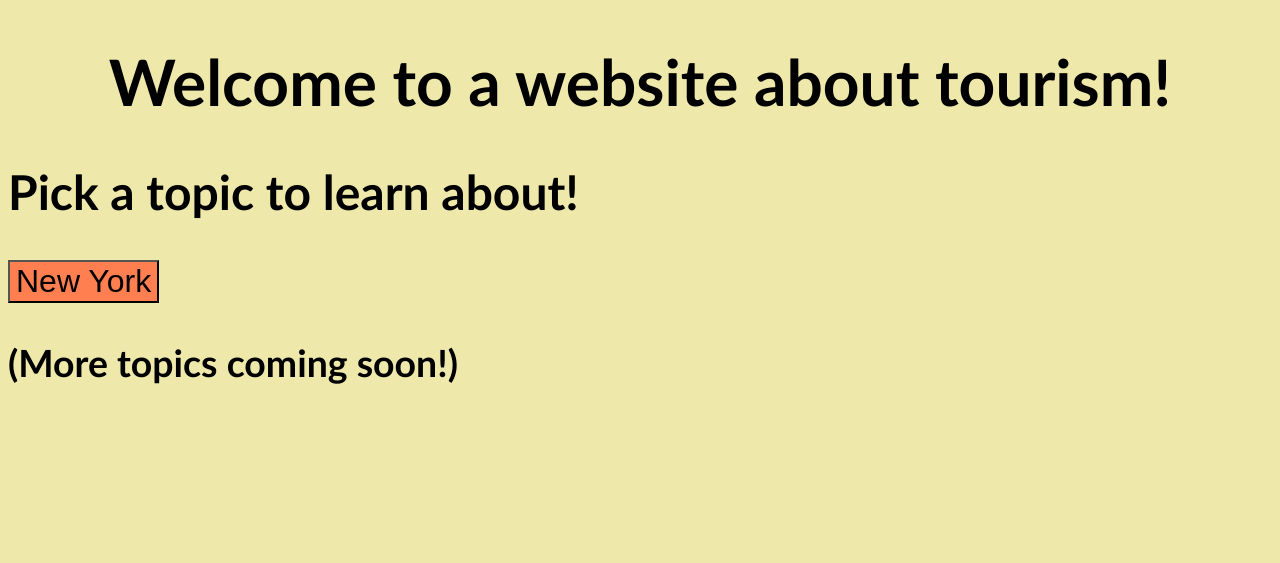
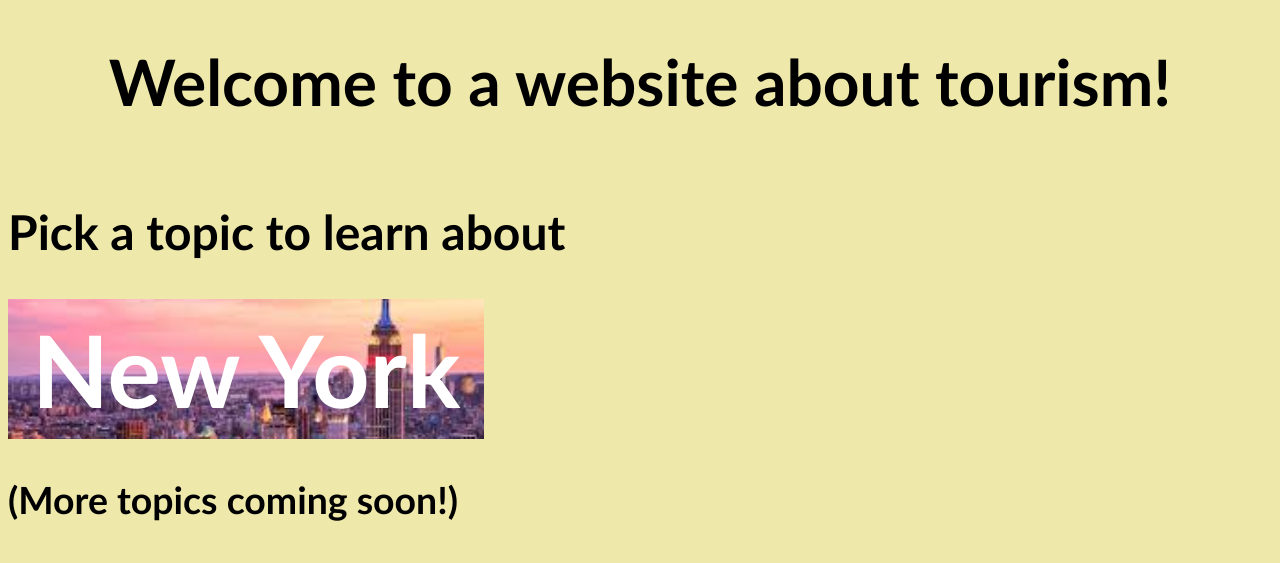
Before and after one commit to e-wik/Konsept_utv, a plain HTML site: page HTML/Tourism assignment.html in a window 1280 px wide. Drawn offline with Linux system fonts and the light colour scheme.

Commit message:
comitting

```diff
--- a/CSS/(TourismWebS)NewYork.css
+++ b/CSS/(TourismWebS)NewYork.css
@@ -1,3 +1,10 @@
+
+.container{
+    display: flex;
+    flex-direction: column;
+}
+
+
 body{
     background-color: salmon;
     text-align: left;
@@ -6,7 +13,13 @@ body{
 }
 
 h1{
-    font-size: xxx-large;
+    font-size: 200px;
     font-style: italic;
-    text-align: left;
+    text-align: top-left;
+    margin: 0%;
+    color:aliceblue;
+    background-image: url("../Bilder/New Yooooooork.jpeg");
+    background-position-y: -150px;
+    background-size: cover;
+    height: 80vh;
 }
--- a/CSS/Tourismwebsite.css
+++ b/CSS/Tourismwebsite.css
@@ -1,3 +1,34 @@
+.container{
+    display: flex;
+    flex-direction: column;
+}
+
+.buttons {
+  display: flex;
+  justify-content: left;
+  align-items: left;
+  gap: 16px;
+}
+
+.btn {
+  display: inline-block;
+  padding: 10px 24px;
+  font-size: 100px;
+  background-color: salmon;
+  background-image: url("../Bilder/New Yooooooork.jpeg");
+  background-position-y: -70px;
+  background-size: cover;
+  color: #fff;
+  text-decoration: none;
+  font-weight: bold;
+  transition: background 0.2s;
+  cursor: pointer;
+}
+
+.btn:hover {
+  background-color: darksalmon;
+}
+
 body{
     background-color: palegoldenrod;
     font-family: 'Gill Sans', 'Gill Sans MT', Calibri, 'Trebuchet MS', sans-serif;
@@ -12,8 +43,3 @@ h1{
 h2{
     text-align: left;
 }
-button{
-    background-color:coral;
-    text-align: left;
-    font-size: xx-large;
-}
--- a/HTML/Tourism assignment.html
+++ b/HTML/Tourism assignment.html
@@ -8,8 +8,9 @@
 </head>
 
 <h1>Welcome to a website about tourism!</h1>
-<div></div>
-<h2>Pick a topic to learn about!</h2>
-<div></div>
-<button onclick="window.location.href='newpage.html'">New York</button>
-<h3>(More topics coming soon!)</h3>
+
+<div class="container">
+<div class="header"><h2>Pick a topic to learn about</h2></div>
+<div class="buttons">
+  <a href="newpage.html" class="btn">New York</a>
+</div><div class="footer"><h3>(More topics coming soon!)</h3></div>
```
